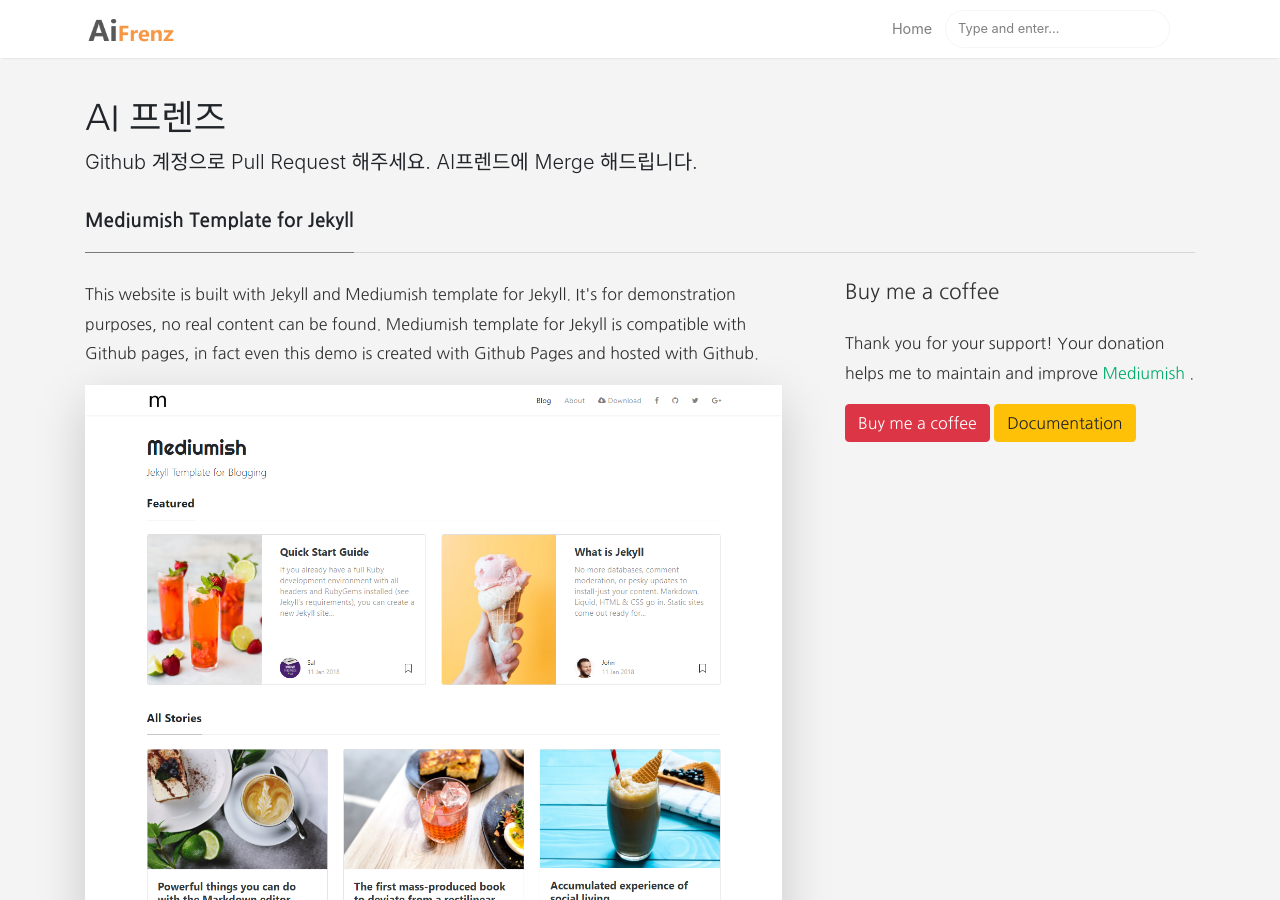
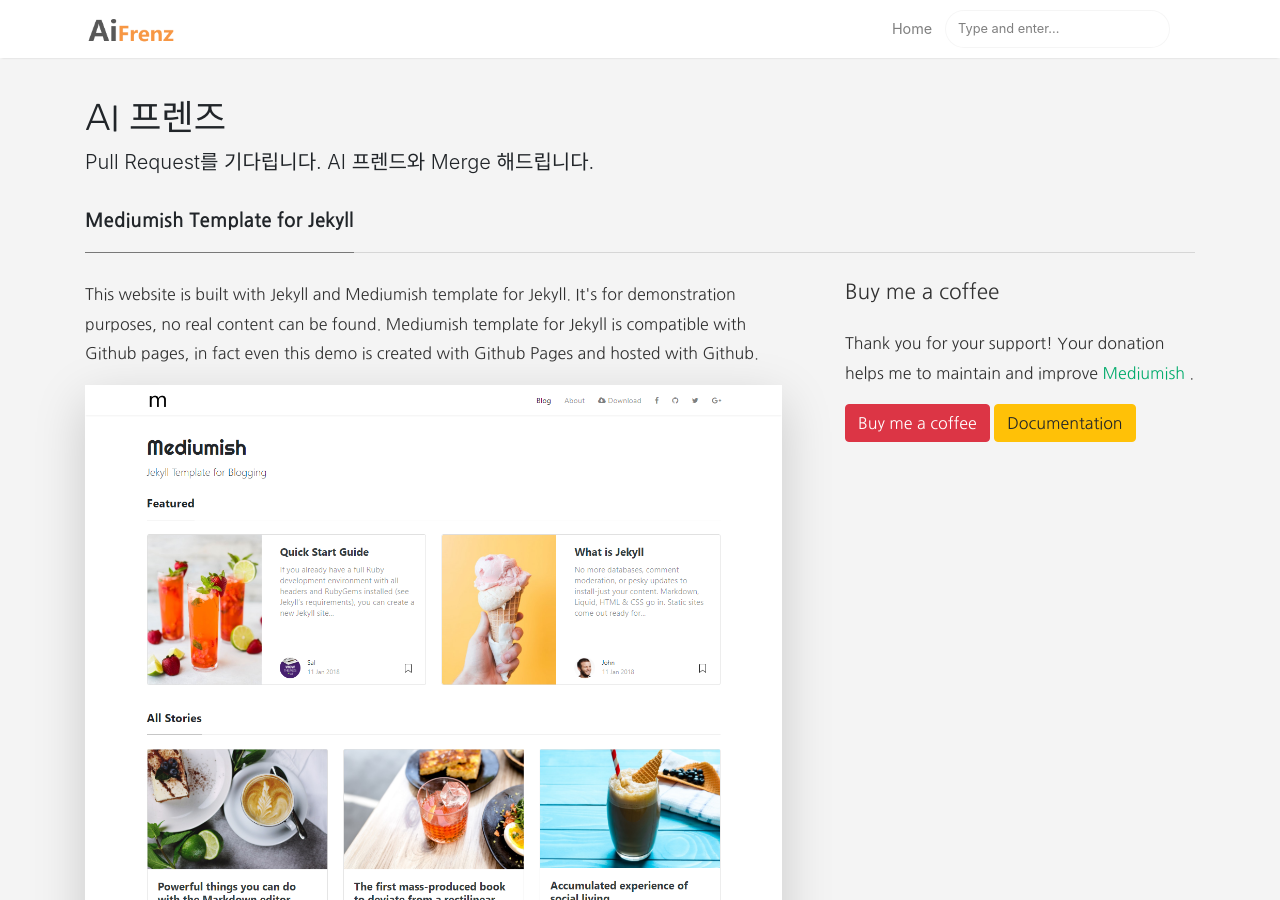
Before and after one commit to aifrenz/aifrenz.github.io, a Jekyll site: the page built from _pages/about.md, in a window 1280 px wide and 900 px high. Built offline with Jekyll 4.4.1, drawn with Linux system fonts in a browser that asks for light colours; comment, search, counter and statistics services are not loaded.

Commit message:
Update _config.yml

```diff
--- a/_config.yml
+++ b/_config.yml
@@ -1,7 +1,7 @@
 # Site
 name: "AI 프렌즈"
 title: "AiFrenz"
-description: "Github 계정으로 Pull Request 해주세요. AI프렌드에 Merge 해드립니다. "
+description: "Pull Request를 기다립니다. AI 프렌드와 Merge 해드립니다. "
 logo: 'assets/images/logo.png'
 favicon: 'assets/images/logo.png'
 baseurl: ""
```
